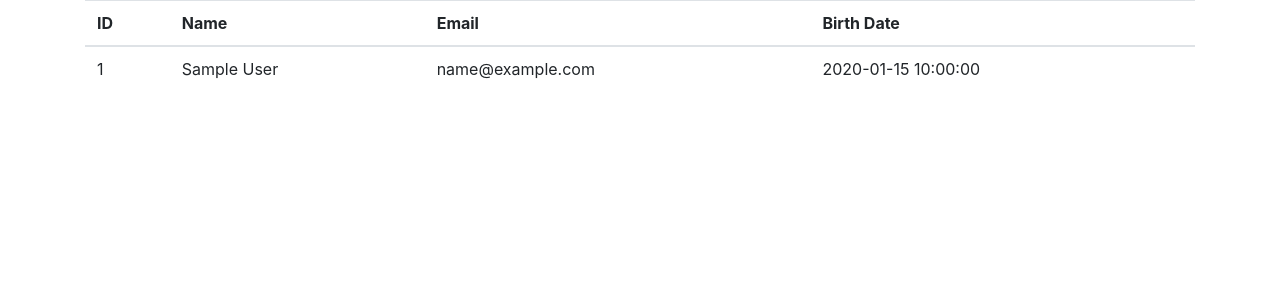
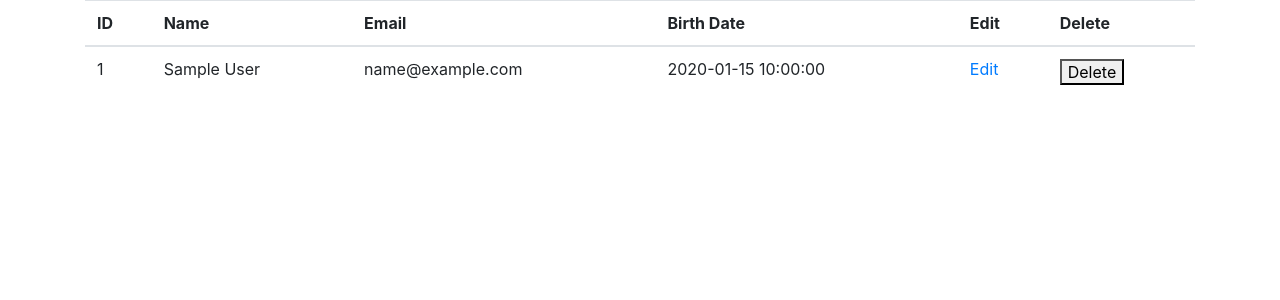
Before and after one commit to hatimhussein/UP-PHP-Web, a PHP site: page /students.php in a window 1280 px wide. Shown: the top 300 px of the page. Run offline with PHP 8.4, Linux system fonts and the light colour scheme; tables that the repository leaves empty or names only in its code hold one stand-in row (values such as "Sample post").

Commit message:
update and delete
update and delete

```diff
--- a/19- CRUD Example/create_form.php
+++ b/19- CRUD Example/create_form.php
@@ -46,7 +46,7 @@ include_once('includes/DB_connection.php');
 
 		<div class="row">
 			<div class="col-12">
-				<form action="<?php echo htmlspecialchars($_SERVER['PHP_SELF']) . '?id=564544'; ?>" method="POST" id="my-form" enctype="multipart/form-data">
+				<form action="<?php echo htmlspecialchars($_SERVER['PHP_SELF']) ?>" method="POST" id="my-form" enctype="multipart/form-data">
 					<div class="form-group">
 						<label for="name">Name</label>
 						<input type="text" name="name" id="name" class="form-control">
--- a/19- CRUD Example/edit_form.php
+++ b/19- CRUD Example/edit_form.php
@@ -2,6 +2,9 @@
 include_once('includes/appStyle.php');
 include_once('includes/appJS.php');
 include_once('includes/DB_connection.php');
+
+
+
 
 if (isset($_GET['id'])) {
 	$id = $_GET['id'];
@@ -86,7 +89,7 @@ if (isset($_GET['id'])) {
 					</div>
 
 
-					<button class="btn btn-primary" type="button" id="save-btn">Save</button>
+					<button class="btn btn-primary" type="submit" id="save-btn">Update</button>
 				</form>
 			</div>
 		</div>
--- a/19- CRUD Example/students.php
+++ b/19- CRUD Example/students.php
@@ -21,6 +21,8 @@ include_once('includes/DB_connection.php');
 							<th>Name</th>
 							<th>Email</th>
 							<th>Birth Date</th>
+							<th>Edit</th>
+							<th>Delete</th>
 						</tr>
 					</thead>
 
@@ -32,7 +34,11 @@ include_once('includes/DB_connection.php');
 
 						if (mysqli_num_rows($result) > 0) {
 							while ($row = mysqli_fetch_assoc($result)) {
-								echo '<tr>' . '<td>' . $row['id'] . '</td>' . '<td>' . $row['name'] . '</td>' . '<td>' . $row['email'] . '</td>' . '<td>' . $row['birth_date'] . '</td>' .
+								echo '<tr>' . '<td>' . $row['id'] . '</td>' . '<td>' . $row['name'] . '</td>' . '<td>' . $row['email'] . '</td>' . '<td>' . $row['birth_date'] . '</td>' . '<td>' . '<a href="edit_form.php?id=' . $row['id'] . '">Edit</a>' . '</td>' .
+									'<td>' . '<form action="delete_action.php" method="POST">
+										<input type="hidden" name="id" value="' . $row['id'] . '">
+										<button type="submit">Delete</button>
+									</form>' . '</td>' .
 									'</tr>';
 							}
 						}
```
Lines whose indentation alone changed are shown as unchanged.
